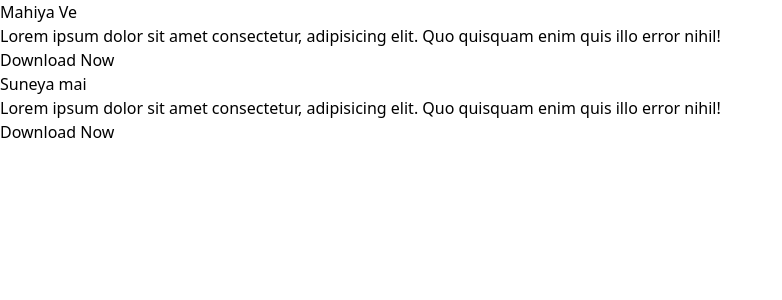
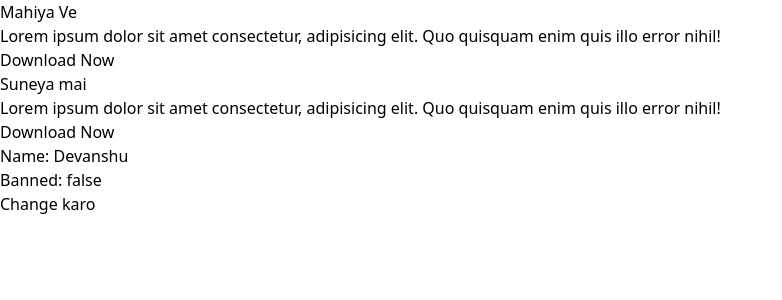
Before and after one commit to dev-codoc/Frontend_React, a React (Vite) app in the folder reacting/: page / in a window 1280 px wide. Shown: the top 300 px of the page, without its empty margins (0-782 px from the left). Built offline with nearby package versions, Linux system fonts and the light colour scheme.

Commit message:
Learned the useState concepts and also used the spread operator in the eventListener !!

```diff
--- a/reacting/src/App.jsx
+++ b/reacting/src/App.jsx
@@ -1,10 +1,20 @@
-import React from "react";
+import React, { useState } from "react";
 import Card from "./components/Card";
 function App() {
-
+  // const [val, setVal] = useState(12)
+  const [val, setVal] = useState({name: "Devanshu", isBanned: false});
   return (
     <>
       <Card />
+      {/* <div className="px-4">
+        <h1 className="text-3xl">{val}</h1>
+        <button onClick={()=>setVal((prev)=>prev+1)} className="bg-blue-500 text-white px-3 py-2 rounded-md">Change karo</button>
+      </div> */}
+      <div className="px-4">
+        <h1 className="text-3xl">Name: {val.name}</h1>
+        <h1 className="text-3xl">Banned: {val.isBanned.toString()}</h1>
+        <button onClick={()=>setVal({...val, isBanned: !val.isBanned})} className="bg-blue-500 text-white px-3 py-2 rounded-md">Change karo</button>
+      </div>
     </>
   );
 }
```
